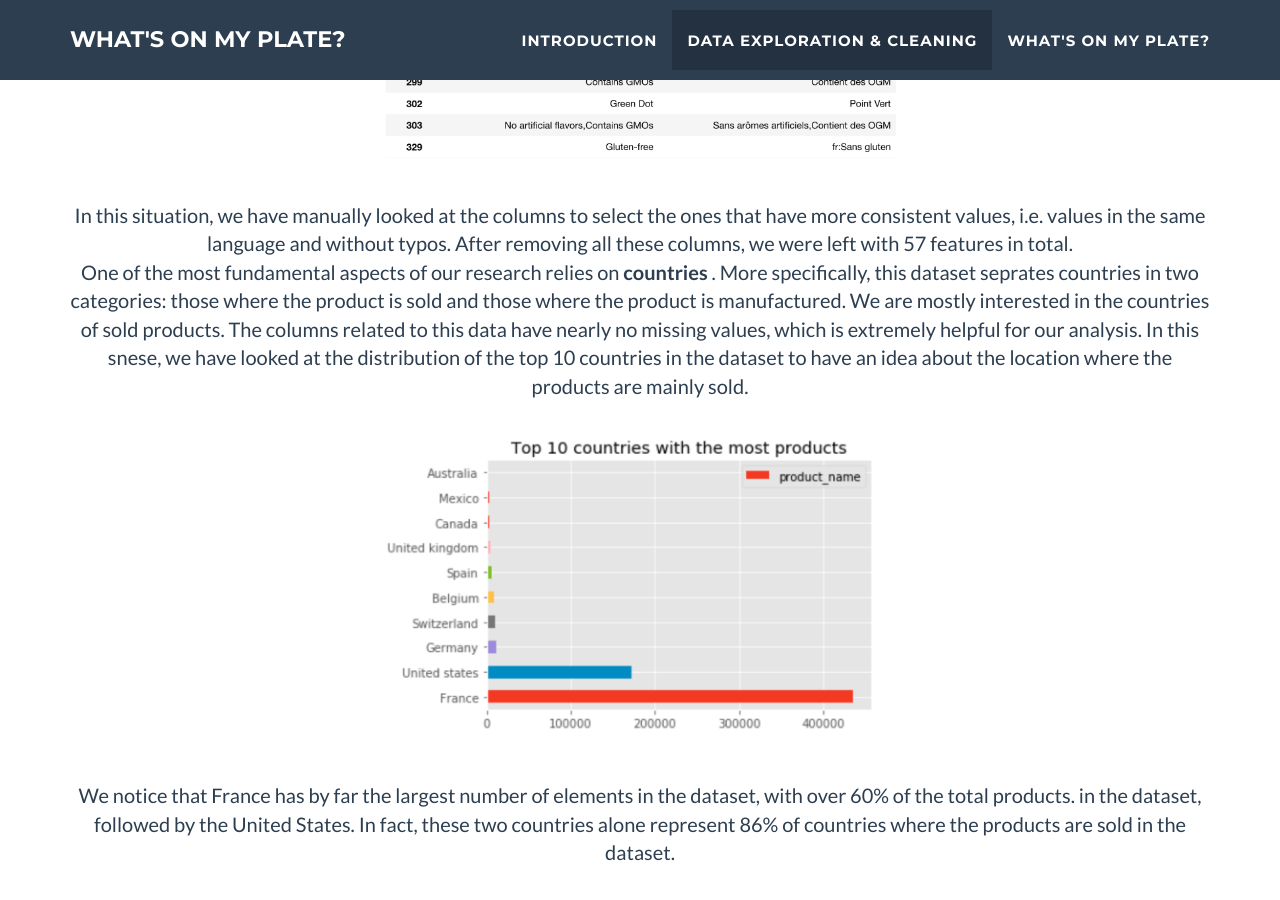
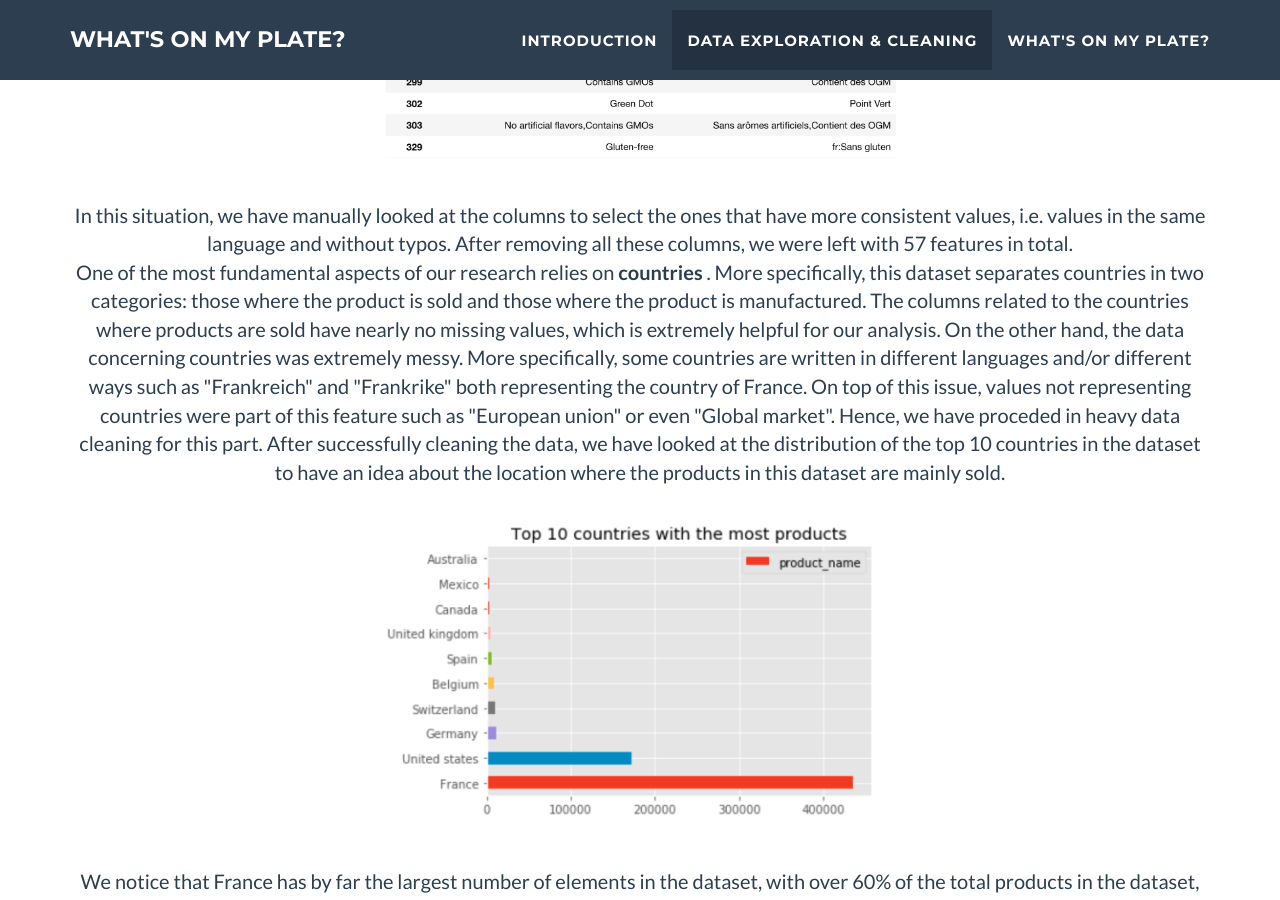
Before and after one commit to AhmedAhres/whats-on-my-plate, a Jekyll site: the page built from index.html, in a window 1280 px wide and 900 px high, scrolled down 2534 px. Built offline with Jekyll 4.4.1, drawn with Linux system fonts in a browser that asks for light colours; some of the changed text lies outside the part shown.

Commit message:
Added more in data exploration

```diff
--- a/_includes/middle.html
+++ b/_includes/middle.html
@@ -38,21 +38,26 @@
                     <p> In this situation, we have manually looked at the columns to select the ones that have more consistent values, i.e.
                     values in the same language and without typos. After removing all these columns, we were left with 57 features in total. <br>
                     One of the most fundamental aspects of our research relies on <b> countries </b>. More specifically,
-                    this dataset seprates countries in two categories: those where the product is sold and those where
-                    the product is manufactured. We are mostly interested in the countries of sold products.
-                    The columns related to this data have nearly no missing values, which is extremely helpful for our analysis.
-                    In this snese, we have looked at the distribution of the top 10 countries in the dataset to have an idea about
-                    the location where the products are mainly sold.</p> <br>
+                    this dataset separates countries in two categories: those where the product is sold and those where the product is manufactured.
+                    The columns related to the countries where products are sold have nearly no missing values, which is extremely helpful for our analysis.
+                    On the other hand, the data concerning countries was extremely messy. More specifically, some countries are written in different
+                    languages and/or different ways such as "Frankreich" and "Frankrike" both representing the country of France.
+                    On top of this issue, values not representing countries were part of this feature such as "European union"
+                    or even "Global market". Hence, we have proceded in heavy data cleaning for this part.
+                    After successfully cleaning the data, we have looked at the distribution of the top 10 countries in the dataset to have an idea about
+                    the location where the products in this dataset are mainly sold.</p> <br>
                     <img class="image-text" src="img/countries.png" alt=""> <br> <br>
-                    <p> We notice that France has by far the largest number of elements in the dataset, with over 60% of the total products.
+                    <p> We notice that France has by far the largest number of elements in the dataset, with over 60% of the total products
                       in the dataset, followed by the United States. In fact, these two countries alone represent 86% of countries where the products
                       are sold in the dataset. <br> <br>
+                      We have also examined the distribution of the countries where products mostly come from (their origins), resulting in the following:
+                      <img class="image-text" src="img/countries.png" alt=""> <br> <br>
                       Another important aspect of our research is the <b> nutrition score computation </b>. The dataset provides two types of grading
-                      namely UK and French nutrition scores. However, a closer look at the dataset showed that these two columns
-                      are very similar:
+                      namely British and French nutrition scores. The nutrition score is computed using the ingredients of the product (more details in the next section).
+                      However, a closer look at the dataset showed that these two columns are actually very similar:
                       <img class="image-text" src="img/similarity.png" alt=""> <br> <br>
-                      In fact, these two features are 93.1% similar. This does make sense since the way they are computed is very similar.
-                      As a result of this feature, our research can be centered around only one of the nutrition scores. <br> <br>
+                      In fact, these two features are 93.3% identical. This does make sense since the way they are computed is very similar.
+                      As a result of this analysis, our research can be centered around only one of the nutrition scores. <br> <br>
                       Finally, <b> eco-friendliness </b> is one other extremely relevant area we are exploring. There are two features that are related
                       to this topic, namely <b> carbon footprint </b> and <b> packaging type </b>. Carbon footprint represents the amount of carbon dioxide
                       released into the atmosphere and the packaging type is simply the packaging in which a given product is sold in.
@@ -61,7 +66,7 @@
                       We notice that the carbon footprint column has a large number of NaN values. Unfortunately, our analysis has shown that
                       this feature has only 344 values out of all of the products, meaning that it cannot be very helpful. On the other hand, the packaging
                       type is present for more than 140,000 products. Thus, the eco-friendliness topic will be mainly based on the packaging type. <br> <br>
-                      In conclusion, the data exploration and cleaning has shown us that: </p>
+                      In conclusion for this section, the data exploration and cleaning has shown us that: </p>
                       <p>
                       <ul class="list">
                         <li>This dataset contains a very large number of missing values.</li>
```
Also changed, not shown: other parts of _includes/middle.html (+7 -7 lines), _config.yml (line endings or trailing spaces), 8 other files.
